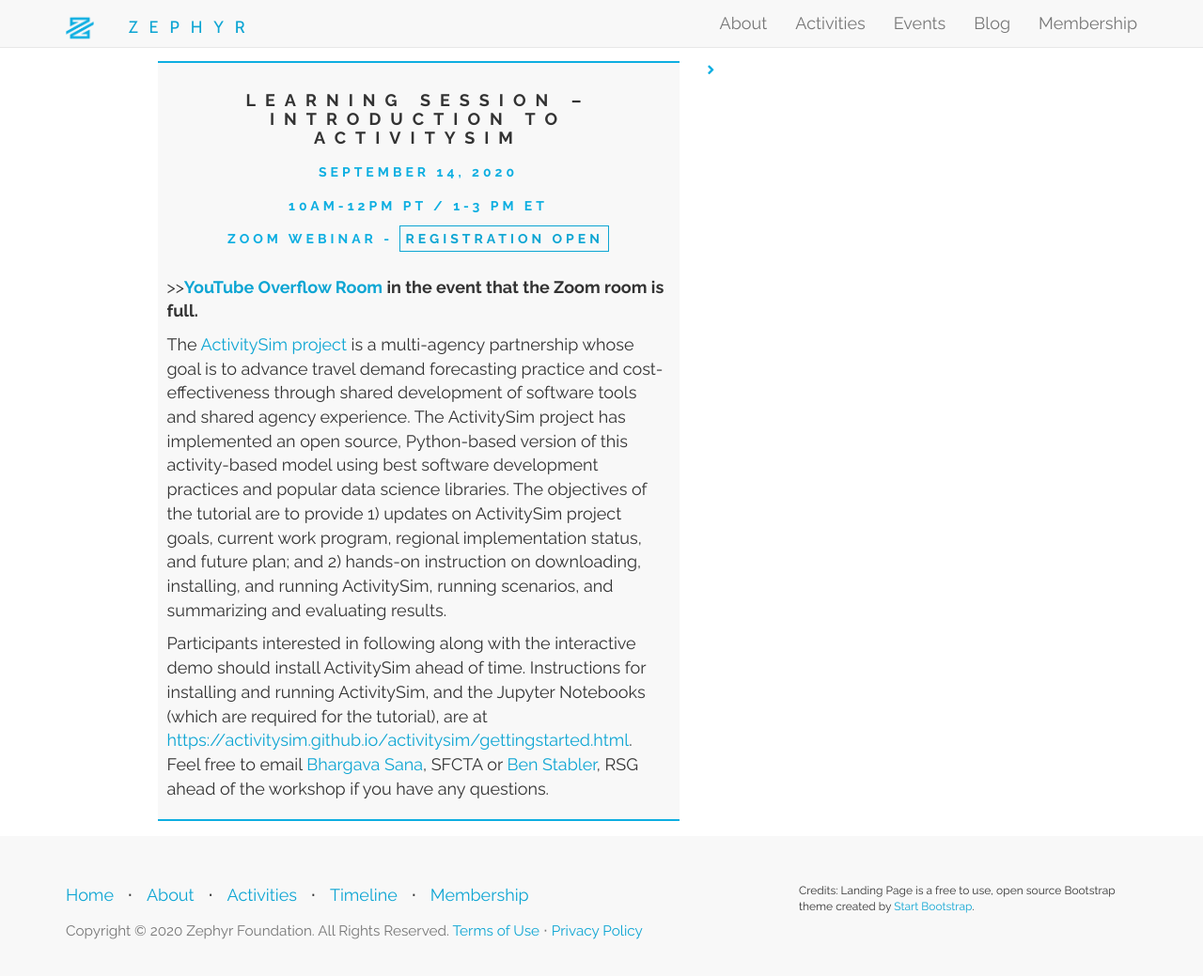
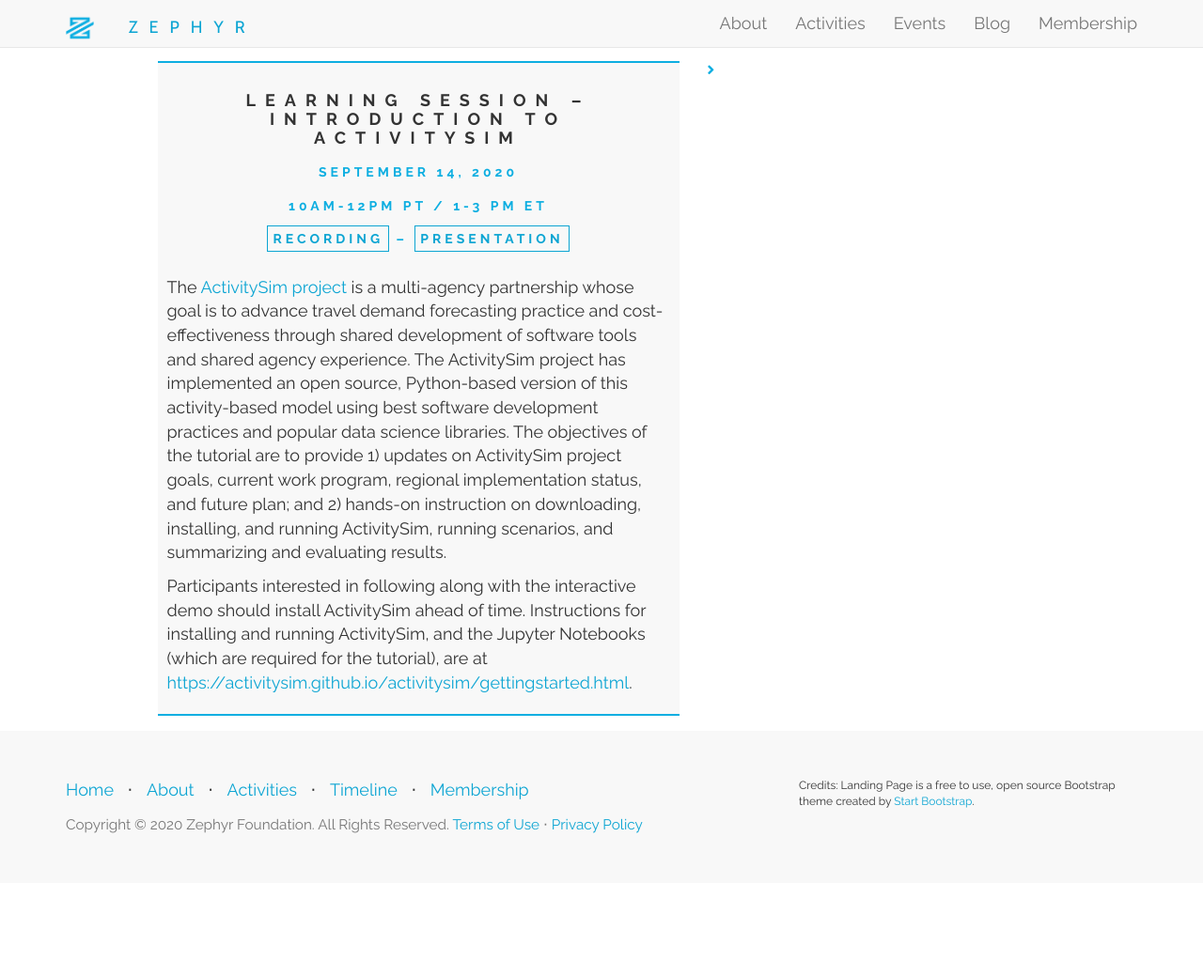
Before and after one commit to ZephyrTransport/zephyr-website, a Jekyll site: the page built from _events/2020-09-14-activitysim.md, in a window 1280 px wide and 1053 px high. Shown: the top 1039 px of the window at 94% size. Built offline with Jekyll 4.4.1, drawn with Linux system fonts in a browser that asks for light colours; nearby versions of some CDN libraries.

Commit message:
Add ActivitySim Presos/Video link

```diff
--- a/_events/2020-09-14-activitysim.md
+++ b/_events/2020-09-14-activitysim.md
@@ -4,12 +4,10 @@
 title: Learning Session – Introduction to ActivitySim
 type: Learning Session
 time: 10AM-12PM PT / 1-3 PM ET
-place: Zoom Webinar - <a href='https://zoom.us/meeting/register/tJEtfuGsqzopHdwaM9TSHcxHC31fm5ipVyif'>Registration Open</a>
+place: <a href='https://youtu.be/rWzQQSQHB6c'>Recording</a> – <a href='https://drive.google.com/file/d/13_t5qw9OBGpHsaajHCALxuz9Bw6qMDIQ/view?usp=sharing'>Presentation</a>
 additional-msg:
-summary: ">><b><a href='https://www.youtube.com/channel/UCfF4RLUrg0vsZtoBUUFzkxA'>YouTube Overflow Room</a> in  the event that the Zoom room is full.</b>
-<p>The <a href='https://activitysim.github.io/activitysim/'>ActivitySim project</a> is a multi-agency partnership whose goal is to advance travel demand forecasting practice and cost-effectiveness through shared development of software tools and shared agency experience.  The ActivitySim project has implemented an open source, Python-based version of this activity-based model using best software development practices and popular data science libraries.  The objectives of the tutorial are to provide 1) updates on ActivitySim project goals, current work program, regional implementation status, and future plan; and 2) hands-on instruction on downloading, installing, and running ActivitySim, running scenarios, and summarizing and evaluating results.
+summary: "The <a href='https://activitysim.github.io/activitysim/'>ActivitySim project</a> is a multi-agency partnership whose goal is to advance travel demand forecasting practice and cost-effectiveness through shared development of software tools and shared agency experience.  The ActivitySim project has implemented an open source, Python-based version of this activity-based model using best software development practices and popular data science libraries.  The objectives of the tutorial are to provide 1) updates on ActivitySim project goals, current work program, regional implementation status, and future plan; and 2) hands-on instruction on downloading, installing, and running ActivitySim, running scenarios, and summarizing and evaluating results.
 
-<p>Participants interested in following along with the interactive demo should install ActivitySim ahead of time.  Instructions for installing and running ActivitySim, and the Jupyter Notebooks (which are required for the tutorial), are at <a href='https://activitysim.github.io/activitysim/gettingstarted.html'>https://activitysim.github.io/activitysim/gettingstarted.html</a>.  Feel free to email <a href='mailto://bhargava@sfcta.org'>Bhargava Sana</a>, SFCTA or <a href='ben.stabler@rsginc.com'>Ben Stabler</a>, RSG ahead of the workshop if you have any questions.
-
+<p>Participants interested in following along with the interactive demo should install ActivitySim ahead of time.  Instructions for installing and running ActivitySim, and the Jupyter Notebooks (which are required for the tutorial), are at <a href='https://activitysim.github.io/activitysim/gettingstarted.html'>https://activitysim.github.io/activitysim/gettingstarted.html</a>.
 "
 ---
```
